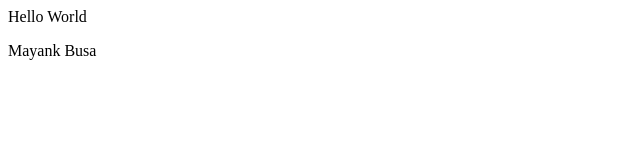
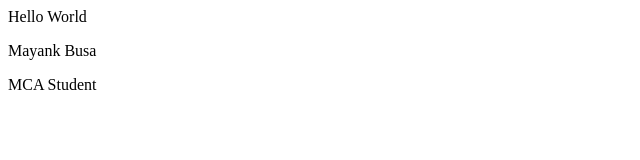
Before and after one commit to Mayank200424/FirstDemoGithub, a plain HTML site: page index.html in a window 1280 px wide. Shown: the whole page, without its empty margins (0-640 px from the left). Drawn offline with Linux system fonts and the light colour scheme.

Commit message:
add info

```diff
--- a/index.html
+++ b/index.html
@@ -1,2 +1,3 @@
 <p>Hello World</p>
 <p>Mayank Busa</p>
+<p>MCA Student</p>
```
